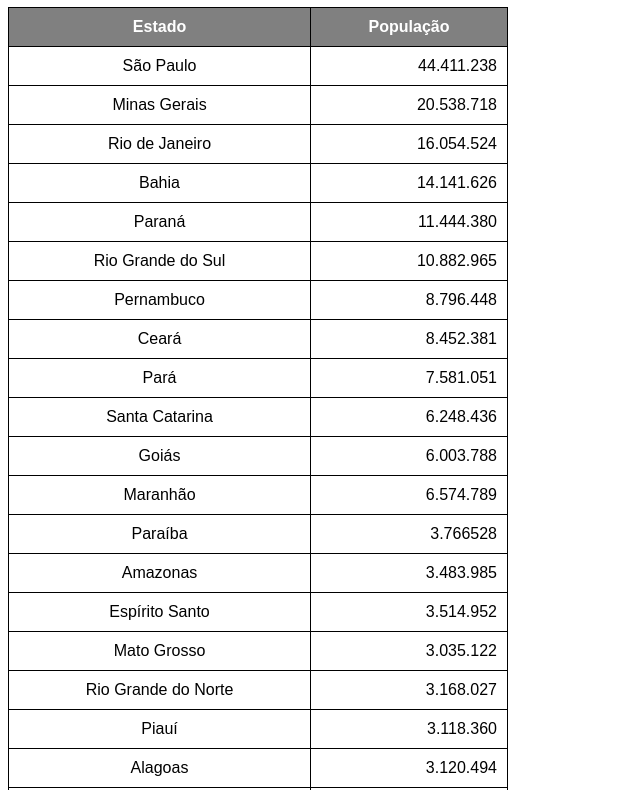
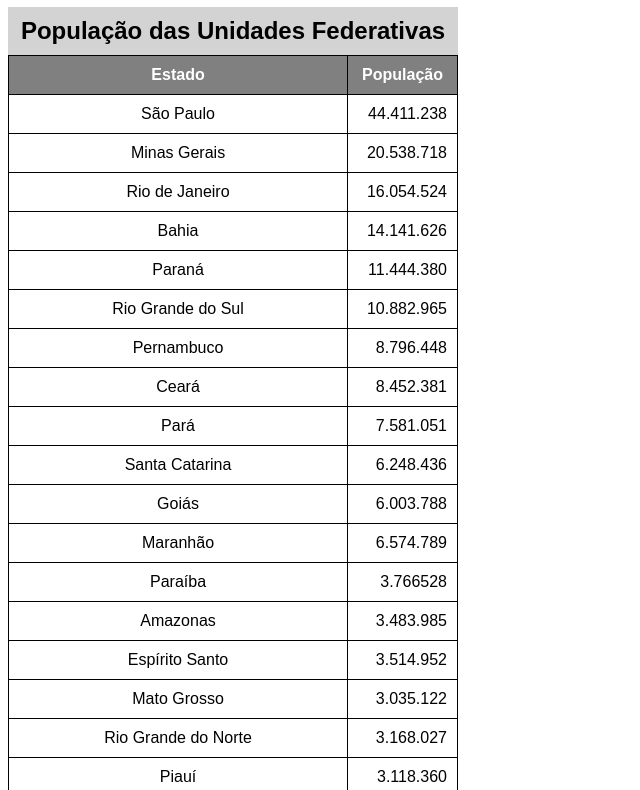
Before and after one commit to shufurudin/HTML5_CSS3, a plain HTML site: page exercicios/ex023/tabela002.html in a window 1280 px wide. Shown: the part 73-863 px from the top of the page, without its empty margins (0-640 px from the left). Drawn offline with Linux system fonts and the light colour scheme.

Commit message:
Cap. 21, Aula 05 - Módulo 03

```diff
--- a/exercicios/ex023/tabela002.html
+++ b/exercicios/ex023/tabela002.html
@@ -10,8 +10,14 @@
         }
 
         table {
-            width: 500px;
+            width: 450px;
             border-collapse: collapse;
+        }
+        caption {
+            font-size: 1.5em;
+            font-weight: bold;
+            padding: 10px;
+            background-color: lightgray;
         }
         thead, tfoot {
             background-color: gray;
@@ -36,6 +42,7 @@
     <!--
         anatomia para tabelas grandes
             Table
+                Caption (legenda)
                 Head
                     tr, td, th
                 Tbody
@@ -45,10 +52,11 @@
      -->
 
      <table>
+        <caption>População das Unidades Federativas</caption>
         <thead>
             <tr>
-                <th>Estado</th> <!--th: table header cell-->
-                <th>População</th>
+                <th scope="col">Estado</th> <!--th: table header cell-->
+                <th scope="col" style="width: 60px;">População</th> <!-- scope na tag th é utilizado para fins semanticos. Ele serve para mostrar ao robozinho de pesquisa que os respectivos conteudos deste header está localizado abaixo dele, ou seja, na mesma coluna (col) ou está localizado na mesma linha (row)-->
             </tr>
         </thead>
         <tbody>
@@ -163,7 +171,7 @@
         </tbody>
         <tfoot>
             <tr>
-                <th>Total de habitantes</th>
+                <th scope="row">Total de habitantes</th>
                 <td><strong>210.147.125</strong></td>
             </tr>
         </tfoot>
```
